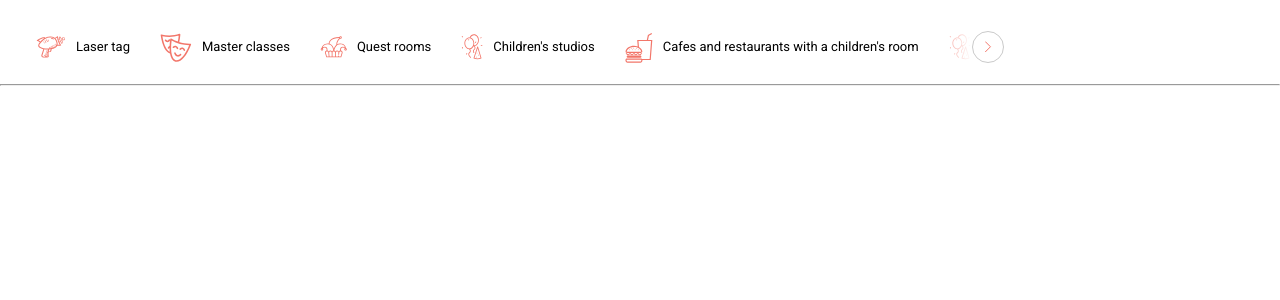
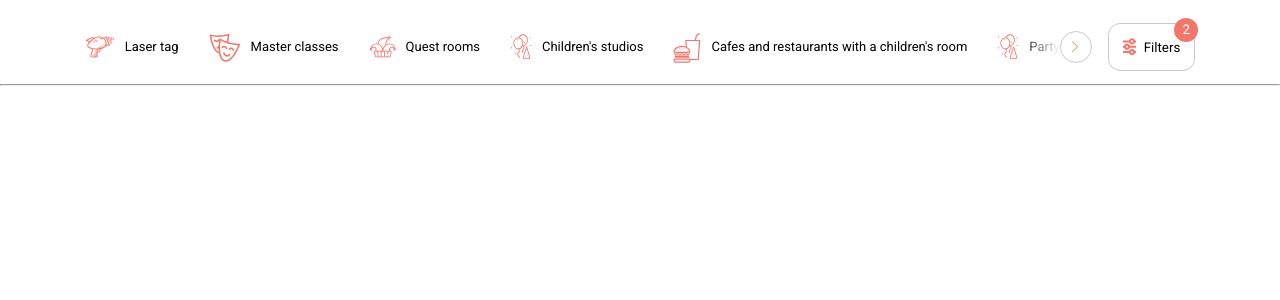
Before and after one commit to solvld/kiddeo-test, a React (Vite) app: page / in a window 1280 px wide. Shown: the top 300 px of the page. Built offline with nearby package versions, Linux system fonts and the light colour scheme.

Commit message:
add Filter button

```diff
--- /dev/null
+++ b/src/components/FilterButton/FilterButton.tsx
@@ -0,0 +1,15 @@
+import { FC } from 'react'
+import styles from './styles.module.css'
+import filter from '../../assets/filter.svg'
+
+const FilterButton: FC = () => {
+  return (
+    <button className={styles.button}>
+      <img src={filter} alt="" />
+      <span className={styles.label}>Filters</span>
+      <span className={styles.badge}>2</span>
+    </button>
+  )
+}
+
+export default FilterButton
--- /dev/null
+++ b/src/components/FilterButton/styles.module.css
@@ -0,0 +1,48 @@
+.button {
+  display: flex;
+  align-items: center;
+  padding: 14px;
+  border-radius: 12px;
+  border: 1px solid var(--outline-color);
+  background-color: transparent;
+  gap: 8px;
+  cursor: pointer;
+  position: relative;
+}
+
+.button:hover {
+  background-color: #d9d9d9;
+}
+
+.badge {
+  position: absolute;
+  border-radius: 50%;
+  background-color: var(--primary-color);
+  color: #fff;
+  height: 24px;
+  width: 24px;
+  text-align: center;
+  line-height: 24px;
+  right: -4px;
+  top: -6px;
+}
+
+
+@media screen and (max-width: 660px) {
+
+  .button{
+    border-radius: 50%;
+    height: 44px;
+    width: 44px;
+  }
+  .label{
+    display: none;
+  }
+  .badge{
+    height: 20px;
+    width: 20px;
+    line-height: 20px;
+    right: -6px;
+    top: -3px
+  }
+}
--- a/src/components/Navbar/Navbar.tsx
+++ b/src/components/Navbar/Navbar.tsx
@@ -4,9 +4,11 @@ import arrow from '../../assets/arrow.svg'
 import NavTab from '../NavTab/NavTab'
 
 import styles from './styles.module.css'
+import FilterButton from '../FilterButton/FilterButton'
 
 const Navbar: FC = () => {
   return (
+    <div className={styles.container}>
       <nav className={styles.wrapper}>
         <ul className={styles.tabs_box}>
           {activities.map(activity => (
@@ -22,6 +24,8 @@ const Navbar: FC = () => {
           <img src={arrow} alt=">" />
         </button>
       </nav>
+      <FilterButton />
+    </div>
   )
 }
 
--- a/src/components/Navbar/styles.module.css
+++ b/src/components/Navbar/styles.module.css
@@ -1,3 +1,10 @@
+.container{
+  width: 100%;
+  display: flex;
+  align-items: center;
+  justify-content: center;
+  gap: 16px;
+}
 .wrapper {
   display: flex;
   align-items: center;
@@ -5,13 +12,13 @@
 }
 
 .tabs_box {
+  /* max-width: 936px; */
   display: flex;
   align-items: center;
   gap: 30px;
   list-style: none;
   overflow-x: hidden;
   position: relative;
-  max-width: 936px;
 }
 
 .arrow {
--- a/src/index.css
+++ b/src/index.css
@@ -12,5 +12,11 @@ body {
 }
 
 .container{
-  margin: 0 36px;
+  padding: 0 36px;
+  width: 100vw;
 }
+
+:root {
+  --outline-color: #CACACA;
+  --primary-color: #F2766A;
+}
```
Lines whose indentation alone changed are shown as unchanged.
